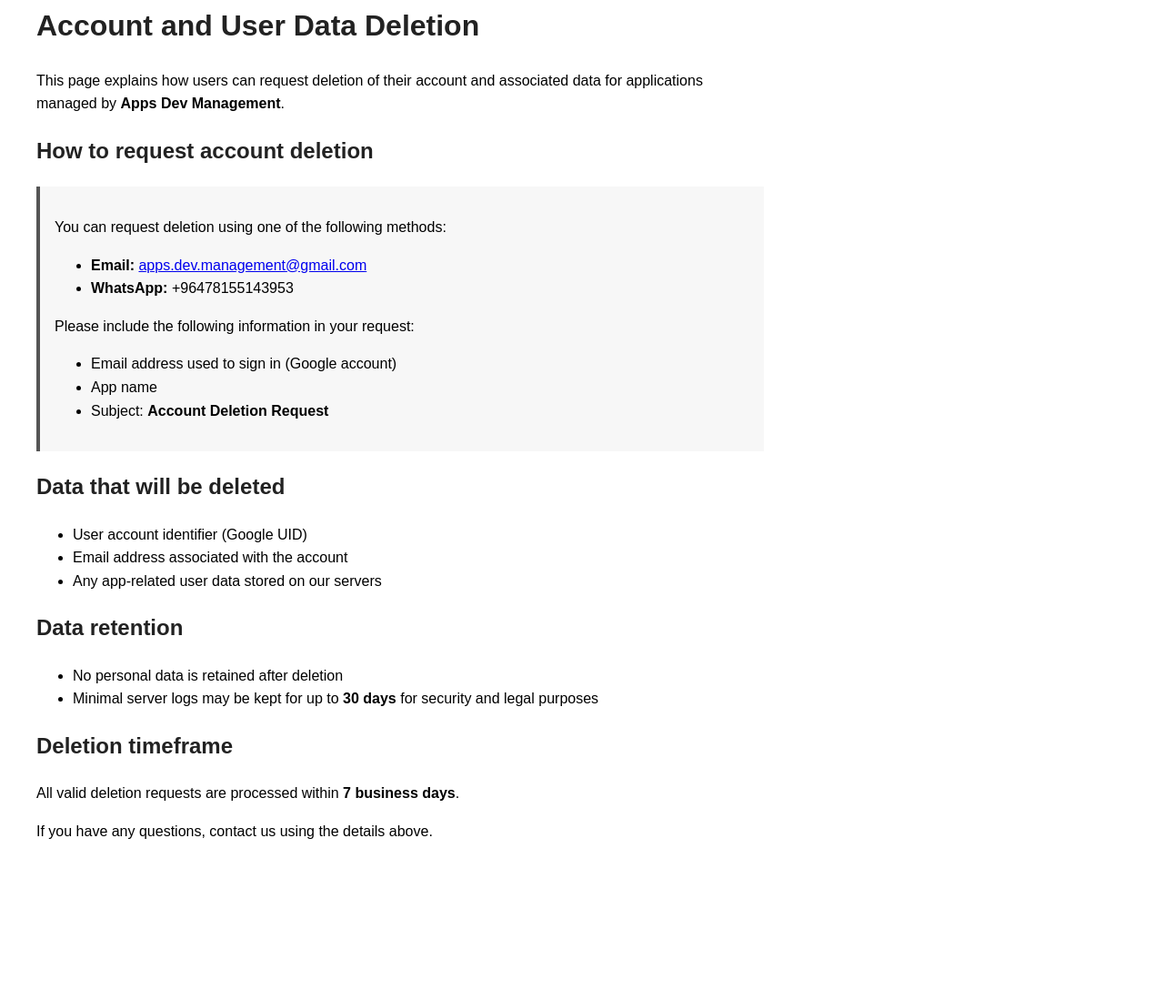
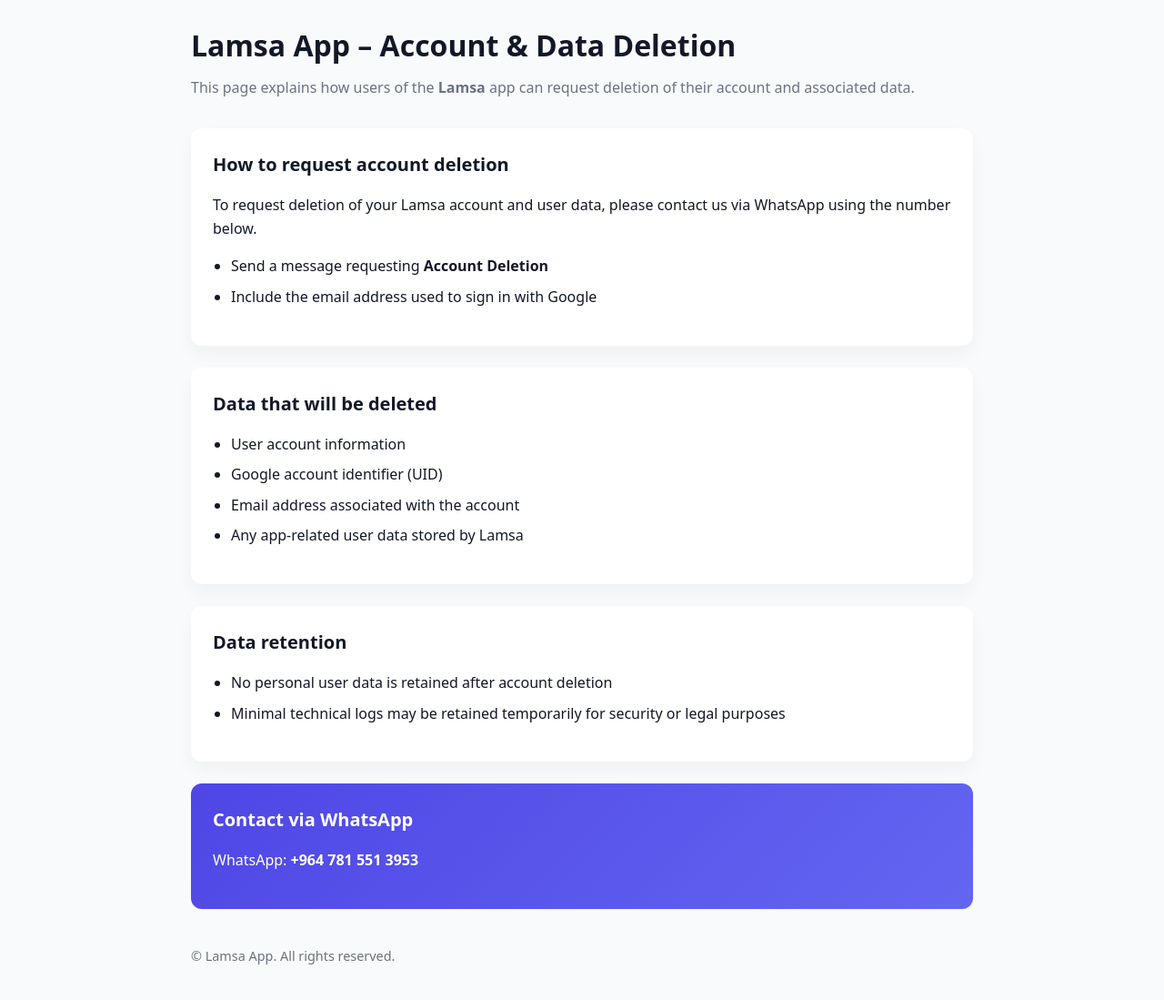
Before and after one commit to appsdevmanagement/lamsa.github.io, a plain HTML site: page index.html in a window 1280 px wide. Shown: the part 37-1136 px from the top of the page at 91% size. Before the commit the page ends 1003 px from the top, so only its background shows below. Drawn offline with Linux system fonts and the light colour scheme.

Commit message:
Update index.html

```diff
--- a/index.html
+++ b/index.html
@@ -2,82 +2,145 @@
 <html lang="en">
 <head>
   <meta charset="UTF-8" />
-  <title>Account & Data Deletion Request</title>
+  <title>Lamsa App – Account & Data Deletion</title>
   <meta name="viewport" content="width=device-width, initial-scale=1.0" />
   <style>
+    :root {
+      --primary: #4f46e5;
+      --bg: #f9fafb;
+      --text: #111827;
+      --muted: #6b7280;
+      --card: #ffffff;
+    }
+
     body {
-      font-family: Arial, sans-serif;
+      margin: 0;
+      padding: 0;
+      font-family: system-ui, -apple-system, BlinkMacSystemFont, "Segoe UI", Roboto, Arial, sans-serif;
+      background-color: var(--bg);
+      color: var(--text);
       line-height: 1.6;
-      margin: 40px;
-      max-width: 800px;
     }
-    h1, h2 {
-      color: #222;
+
+    .container {
+      max-width: 860px;
+      margin: 0 auto;
+      padding: 40px 20px;
     }
-    .box {
-      background: #f7f7f7;
-      padding: 16px;
-      border-left: 4px solid #555;
-      margin: 20px 0;
+
+    header {
+      margin-bottom: 32px;
+    }
+
+    h1 {
+      font-size: 2rem;
+      margin-bottom: 8px;
+    }
+
+    p.subtitle {
+      color: var(--muted);
+      margin-top: 0;
+    }
+
+    .card {
+      background: var(--card);
+      border-radius: 12px;
+      padding: 24px;
+      margin-bottom: 24px;
+      box-shadow: 0 10px 20px rgba(0, 0, 0, 0.04);
+    }
+
+    h2 {
+      font-size: 1.25rem;
+      margin-top: 0;
+      margin-bottom: 12px;
+    }
+
+    ul {
+      padding-left: 20px;
+    }
+
+    li {
+      margin-bottom: 8px;
+    }
+
+    .contact {
+      background: linear-gradient(135deg, #4f46e5, #6366f1);
+      color: #ffffff;
+      border-radius: 12px;
+      padding: 24px;
+    }
+
+    .contact a {
+      color: #ffffff;
+      font-weight: 600;
+      text-decoration: none;
+    }
+
+    .contact a:hover {
+      text-decoration: underline;
+    }
+
+    footer {
+      margin-top: 40px;
+      font-size: 0.9rem;
+      color: var(--muted);
     }
   </style>
 </head>
 <body>
 
-<h1>Account and User Data Deletion</h1>
+  <div class="container">
+    <header>
+      <h1>Lamsa App – Account & Data Deletion</h1>
+      <p class="subtitle">
+        This page explains how users of the <strong>Lamsa</strong> app can request deletion of their account and associated data.
+      </p>
+    </header>
 
+    <section class="card">
+      <h2>How to request account deletion</h2>
       <p>
-This page explains how users can request deletion of their account and associated data
-for applications managed by <strong>Apps Dev Management</strong>.
-</p>
-
-<h2>How to request account deletion</h2>
-
-<div class="box">
-  <p>You can request deletion using one of the following methods:</p>
-  <ul>
-    <li>
-      <strong>Email:</strong>
-      <a href="mailto:apps.dev.management@gmail.com">
-        apps.dev.management@gmail.com
-      </a>
-    </li>
-    <li>
-      <strong>WhatsApp:</strong> +96478155143953
-    </li>
-  </ul>
-
-  <p>
-    Please include the following information in your request:
+        To request deletion of your Lamsa account and user data, please contact us via WhatsApp using the number below.
       </p>
       <ul>
-    <li>Email address used to sign in (Google account)</li>
-    <li>App name</li>
-    <li>Subject: <strong>Account Deletion Request</strong></li>
+        <li>Send a message requesting <strong>Account Deletion</strong></li>
+        <li>Include the email address used to sign in with Google</li>
       </ul>
-</div>
+    </section>
 
+    <section class="card">
       <h2>Data that will be deleted</h2>
       <ul>
-  <li>User account identifier (Google UID)</li>
+        <li>User account information</li>
+        <li>Google account identifier (UID)</li>
         <li>Email address associated with the account</li>
-  <li>Any app-related user data stored on our servers</li>
+        <li>Any app-related user data stored by Lamsa</li>
       </ul>
+    </section>
 
+    <section class="card">
       <h2>Data retention</h2>
       <ul>
-  <li>No personal data is retained after deletion</li>
-  <li>Minimal server logs may be kept for up to <strong>30 days</strong> for security and legal purposes</li>
+        <li>No personal user data is retained after account deletion</li>
+        <li>Minimal technical logs may be retained temporarily for security or legal purposes</li>
       </ul>
+    </section>
 
-<h2>Deletion timeframe</h2>
+    <section class="contact">
+      <h2>Contact via WhatsApp</h2>
       <p>
-All valid deletion requests are processed within <strong>7 business days</strong>.
+        WhatsApp:
+        <a href="https://wa.me/96478155143953" target="_blank" rel="noopener">
+          +964 781 551 3953
+        </a>
       </p>
+    </section>
 
-<p>
-If you have any questions, contact us using the details above.
-</p>
+    <footer>
+      © Lamsa App. All rights reserved.
+    </footer>
+  </div>
 
 </body>
 </html>
```
Lines whose indentation alone changed are shown as unchanged.
